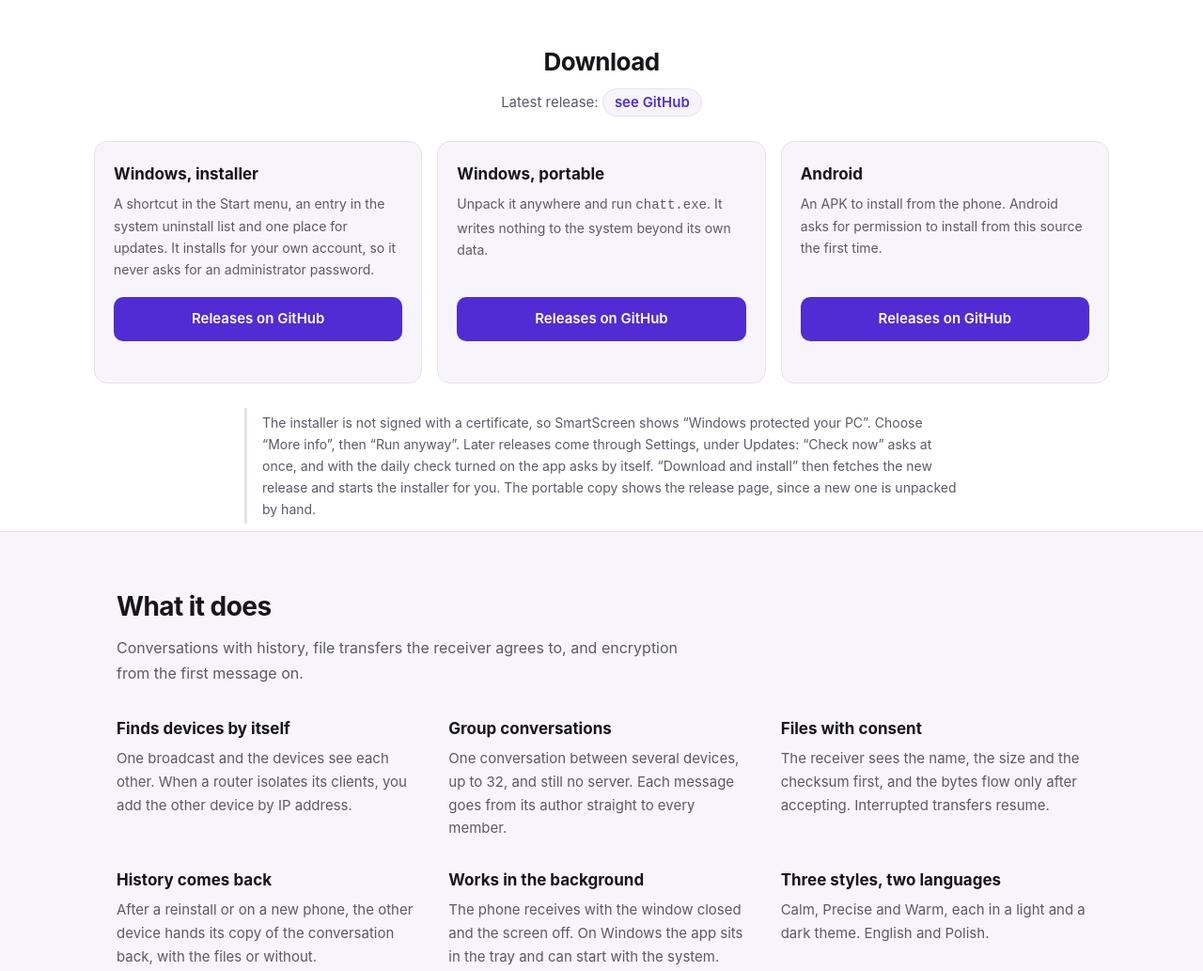
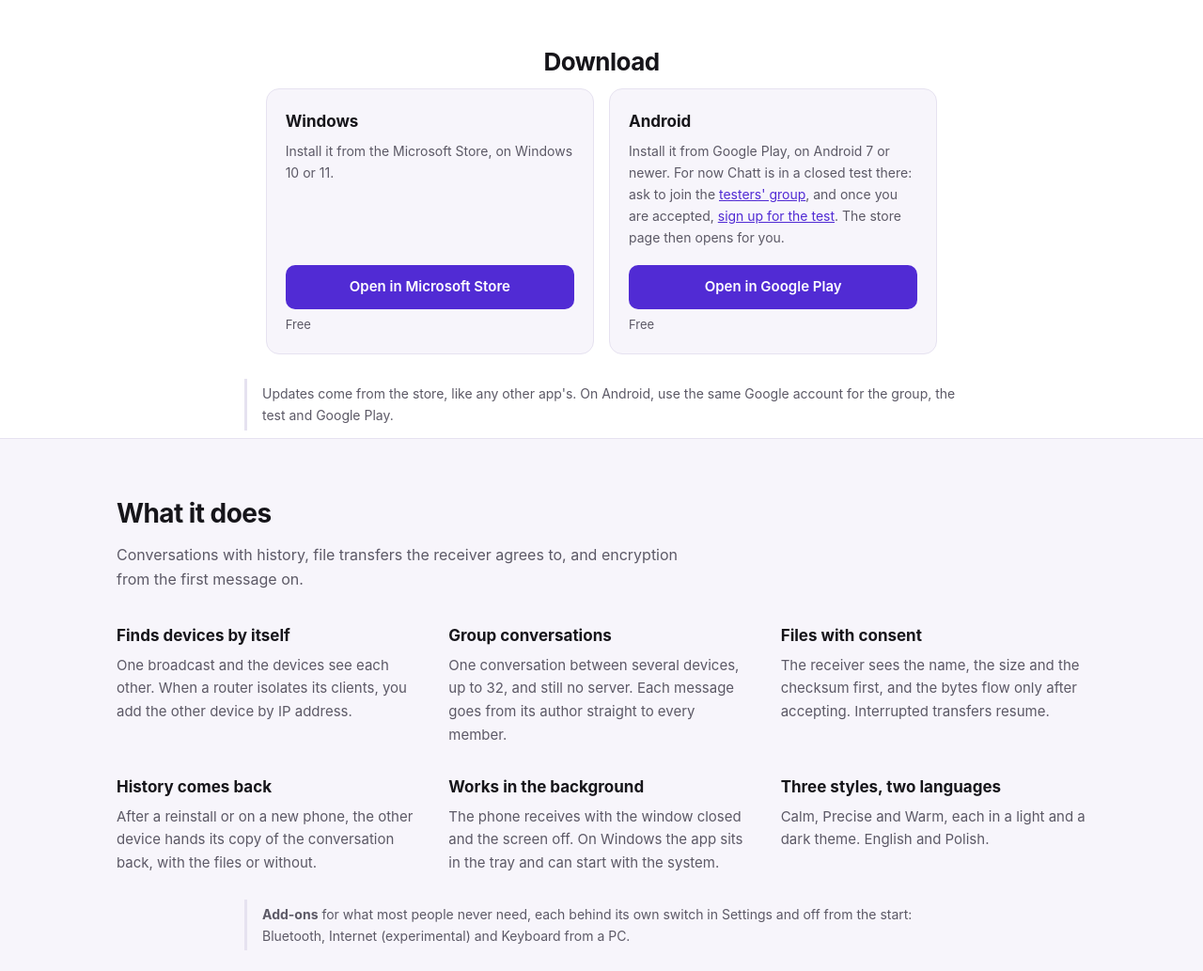
Before and after one commit to Mysttic/Mysttic, a plain HTML site: page chatt/index.html in a window 1280 px wide. Shown: the part 827-1860 px from the top of the page at 94% size. Drawn offline with Linux system fonts and the light colour scheme; no server answers.

Commit message:
chatt: the page links to the Microsoft Store and Google Play
The download section opens Chatt in the two stores. The Android tile
carries the closed-test steps: the testers' group, then the sign-up
for the test. The release badge and the download script are gone.

The privacy card counts two roads out of the network, since the store
versions have no update check. Releases are still copied here under
chatt-v, so copies installed from the page keep updating.

```diff
--- a/chatt/index.html
+++ b/chatt/index.html
@@ -39,51 +39,35 @@
 
 <div class="downloads wrap" id="download">
   <h2>Download</h2>
-  <p class="release">
-    Latest release: <span class="badge" id="release-version">checking…</span>
-    <span id="release-date"></span>
-  </p>
 
   <div class="tiles">
     <div class="tile">
-      <h3>Windows, installer</h3>
+      <h3>Windows</h3>
       <p class="what">
-        A shortcut in the Start menu, an entry in the system uninstall list and
-        one place for updates. It installs for your own account, so it never
-        asks for an administrator password.
+        Install it from the Microsoft Store, on Windows 10 or 11.
       </p>
-      <a class="button" id="download-exe" href="#" aria-disabled="true">Download installer</a>
-      <span class="size" id="size-exe"></span>
-    </div>
-
-    <div class="tile">
-      <h3>Windows, portable</h3>
-      <p class="what">
-        Unpack it anywhere and run <code>chatt.exe</code>. It writes nothing to
-        the system beyond its own data.
-      </p>
-      <a class="button" id="download-zip" href="#" aria-disabled="true">Download ZIP</a>
-      <span class="size" id="size-zip"></span>
+      <a class="button" href="https://apps.microsoft.com/detail/9P2TCX8ZS1PV">Open in Microsoft Store</a>
+      <span class="size">Free</span>
     </div>
 
     <div class="tile">
       <h3>Android</h3>
       <p class="what">
-        An APK to install from the phone. Android asks for permission to
-        install from this source the first time.
+        Install it from Google Play, on Android 7 or newer. For now Chatt is in
+        a closed test there: ask to join the
+        <a href="https://groups.google.com/g/chatt-testerzy">testers' group</a>,
+        and once you are accepted,
+        <a href="https://play.google.com/apps/testing/com.mysttic.chatt">sign up for the test</a>.
+        The store page then opens for you.
       </p>
-      <a class="button" id="download-apk" href="#" aria-disabled="true">Download APK</a>
-      <span class="size" id="size-apk"></span>
+      <a class="button" href="https://play.google.com/store/apps/details?id=com.mysttic.chatt">Open in Google Play</a>
+      <span class="size">Free</span>
     </div>
   </div>
 
   <p class="note">
-    The installer is not signed with a certificate, so SmartScreen shows
-    “Windows protected your PC”. Choose “More info”, then “Run anyway”. Later
-    releases come through Settings, under Updates: “Check now” asks at once,
-    and with the daily check turned on the app asks by itself. “Download and
-    install” then fetches the new release and starts the installer for you. The
-    portable copy shows the release page, since a new one is unpacked by hand.
+    Updates come from the store, like any other app's. On Android, use the
+    same Google account for the group, the test and Google Play.
   </p>
 </div>
 
@@ -214,10 +198,9 @@
       <div class="feature">
         <h3>Nothing leaves on its own</h3>
         <p>
-          No telemetry, no ads, nothing collected. Three things can reach
-          outside your network, and each stays off until you turn it on: the
-          check for a newer release, previews for links, and the Internet
-          add-on.
+          No telemetry, no ads, nothing collected. Two things can reach
+          outside your network, and both stay off until you turn them on:
+          previews for links and the Internet add-on.
         </p>
       </div>
     </div>
@@ -242,19 +225,5 @@ if (demo && !matchMedia('(prefers-reduced-motion: reduce)').matches) {
   demo.play().catch(() => {});
 }
 </script>
-<script src="../assets/releases.js"></script>
-<script>
-// The only per-project settings on this page. The file suffixes are part of
-// the release contract the app's own updater reads, so they are matched
-// verbatim, Polish word in the installer name included.
-initDownloads({
-  tagPrefix: 'chatt-v',
-  files: [
-    { id: 'exe', match: /-windows-instalator\.exe$/ },
-    { id: 'zip', match: /-windows\.zip$/ },
-    { id: 'apk', match: /-android\.apk$/ }
-  ]
-});
-</script>
 </body>
 </html>
```
Also changed, not shown: 1 other file.
